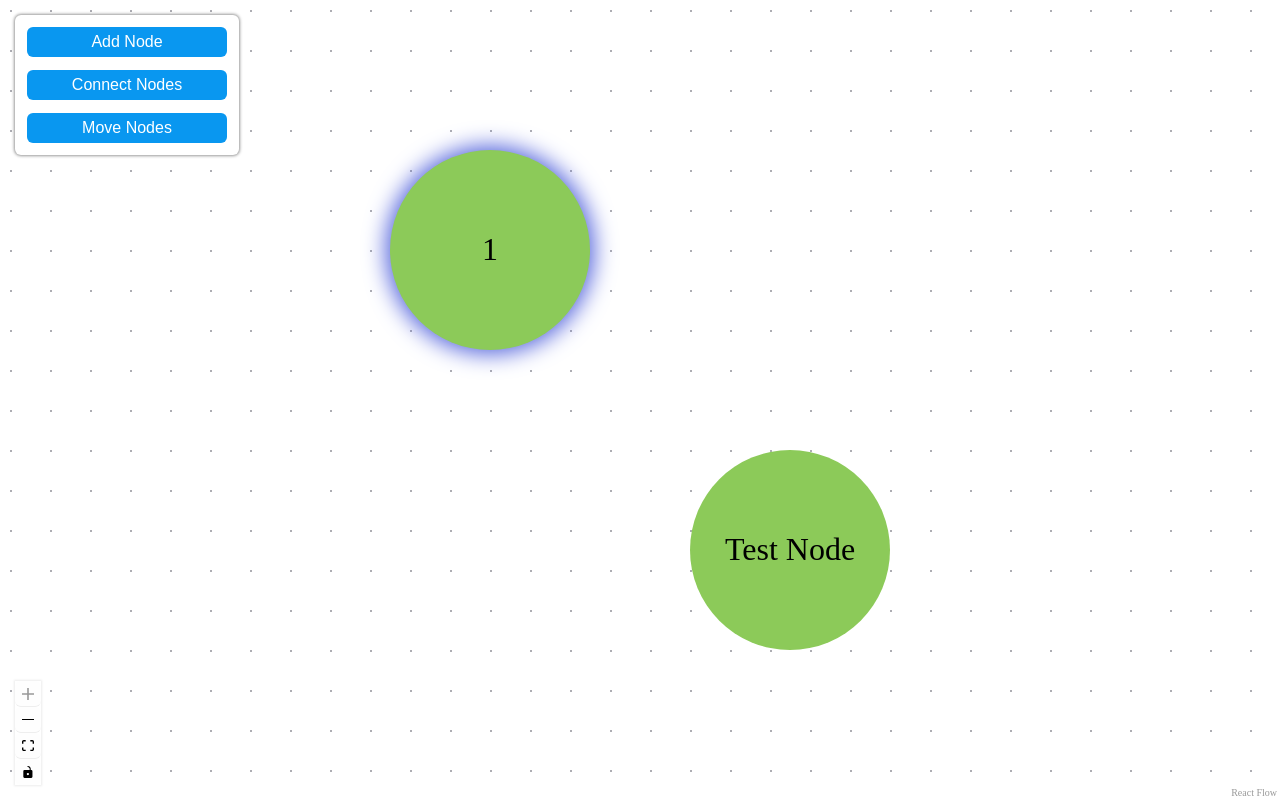
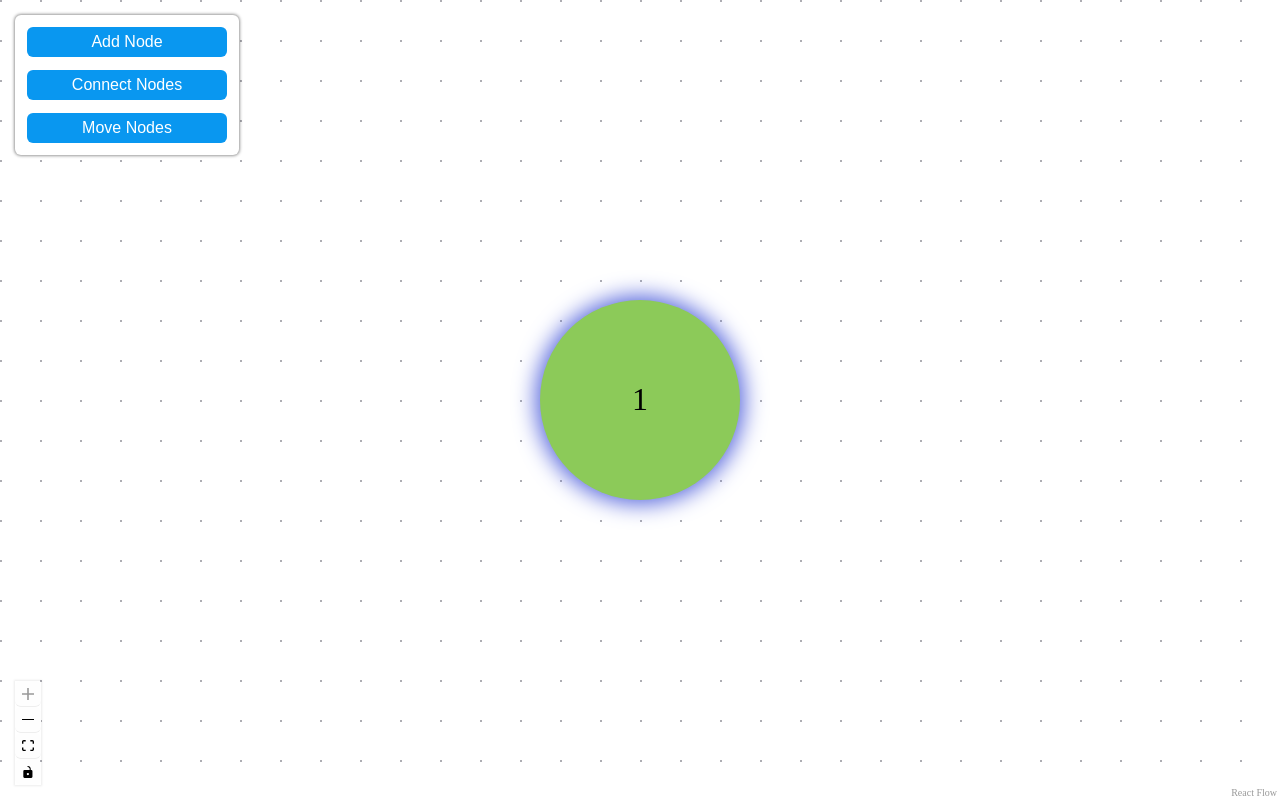
Before and after one commit to AgedFineWine/pathfinder-visualizer, a React (Vite) app: page / in a window 1280 px wide. Built offline with nearby package versions, Linux system fonts and the light colour scheme.

Commit message:
fixed getId() so that it generates a new ID even if use removes nodes

```diff
--- a/src/App.tsx
+++ b/src/App.tsx
@@ -37,15 +37,15 @@ const initialNodes: Node[] = [
 		},
 		position: { x: 0, y: 0 },
 	},
-	{
-		id: 'test-node',
-		type: defaultNodeType,
-		data: {
-			label: 'Test Node',
-			mode: defaultMode,
-		},
-		position: { x: 150, y: 150 },
-	},
+	// {
+	// 	id: 'test-node',
+	// 	type: defaultNodeType,
+	// 	data: {
+	// 		label: 'Test Node',
+	// 		mode: defaultMode,
+	// 	},
+	// 	position: { x: 150, y: 150 },
+	// },
 ];
 
 const initialEdges: Edge[] = [];
@@ -62,12 +62,13 @@ const defaultEdgeOptions: DefaultEdgeOptions = {
     type: 'arrowEdge',
     markerEnd: {
         type: MarkerType.ArrowClosed,
-    }
+    },
+	style: {
+		strokeWidth: 3,
+	}
 };
 
 // id: 1 is reserved for the first node. So, we start from 2.
-let id = 2;
-const getId = (): string => `${id++}`;
 
 function Flow() {
 	// This function is used to enable click and drag components.
@@ -78,12 +79,34 @@ function Flow() {
 
 	const [currentMode, setMode] = useState(defaultMode);
 
+	const [id, setId] = useState(1);
+
+	/**
+	 * getId() generates a new ID that is guaranteed that it is not already in use.
+	 */
+	const getId = useCallback(() => {
+		let newId: number = id;
+		setId((currentId) => {
+			newId = currentId;
+			for (let i = 1; i < nodes.length + 2; i++) {
+				if (nodes.some((node) => node.id === `${i}`)) {
+					continue;
+				} else {
+					newId = i;
+					break;
+				}
+			}
+			return newId;
+		});
+
+		return `${newId}`;
+	}, [nodes, id]);
+
 	// This function is used to add an edge to two nodes.
 	const onConnect: OnConnect = useCallback((connection: Connection) => {
 		const newEdge: Edge  = {
 			...connection,
 			id: `${connection.source}-${connection.target}`,
-			type: 'arrowEdge',
 		};
 		// oldEdges is a list of all the edges in the graph.
 		setEdges((oldEdges) => {
@@ -124,7 +147,7 @@ function Flow() {
 			};
 			return [...currentNodes, newNode];
 		});
-	}, [currentMode, setNodes] );
+	}, [currentMode, setNodes, getId] );
 
 	return (
 		<ReactFlow
@@ -135,6 +158,7 @@ function Flow() {
 			onEdgesChange={onEdgesChange}
 			onConnect={onConnect}
 			connectionLineType={ConnectionLineType.Straight}
+			connectionLineStyle={{ strokeWidth: 3}}
 			nodeTypes={nodeTypes}
             edgeTypes={edgeTypes}
             defaultEdgeOptions={defaultEdgeOptions}
```
